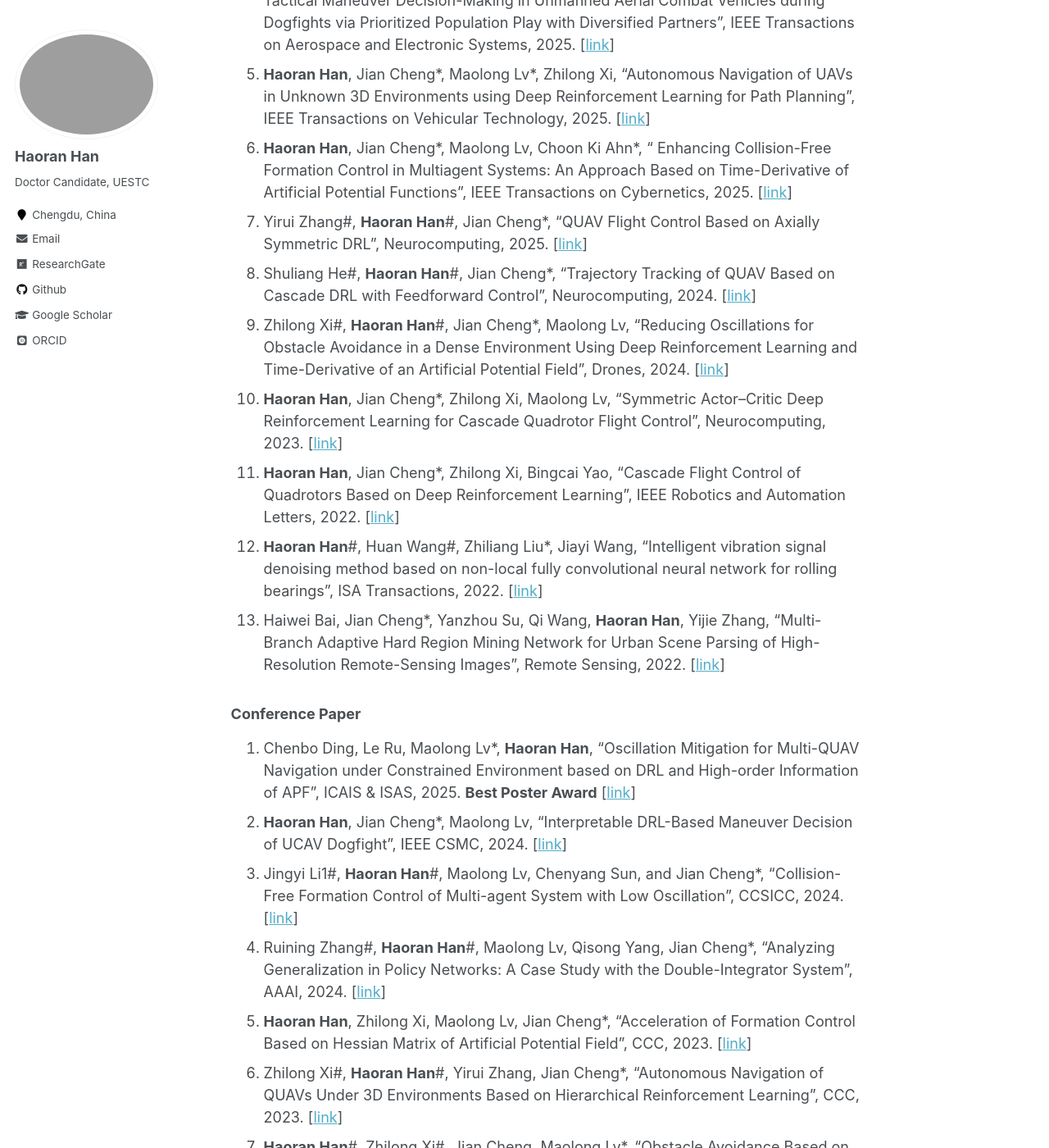
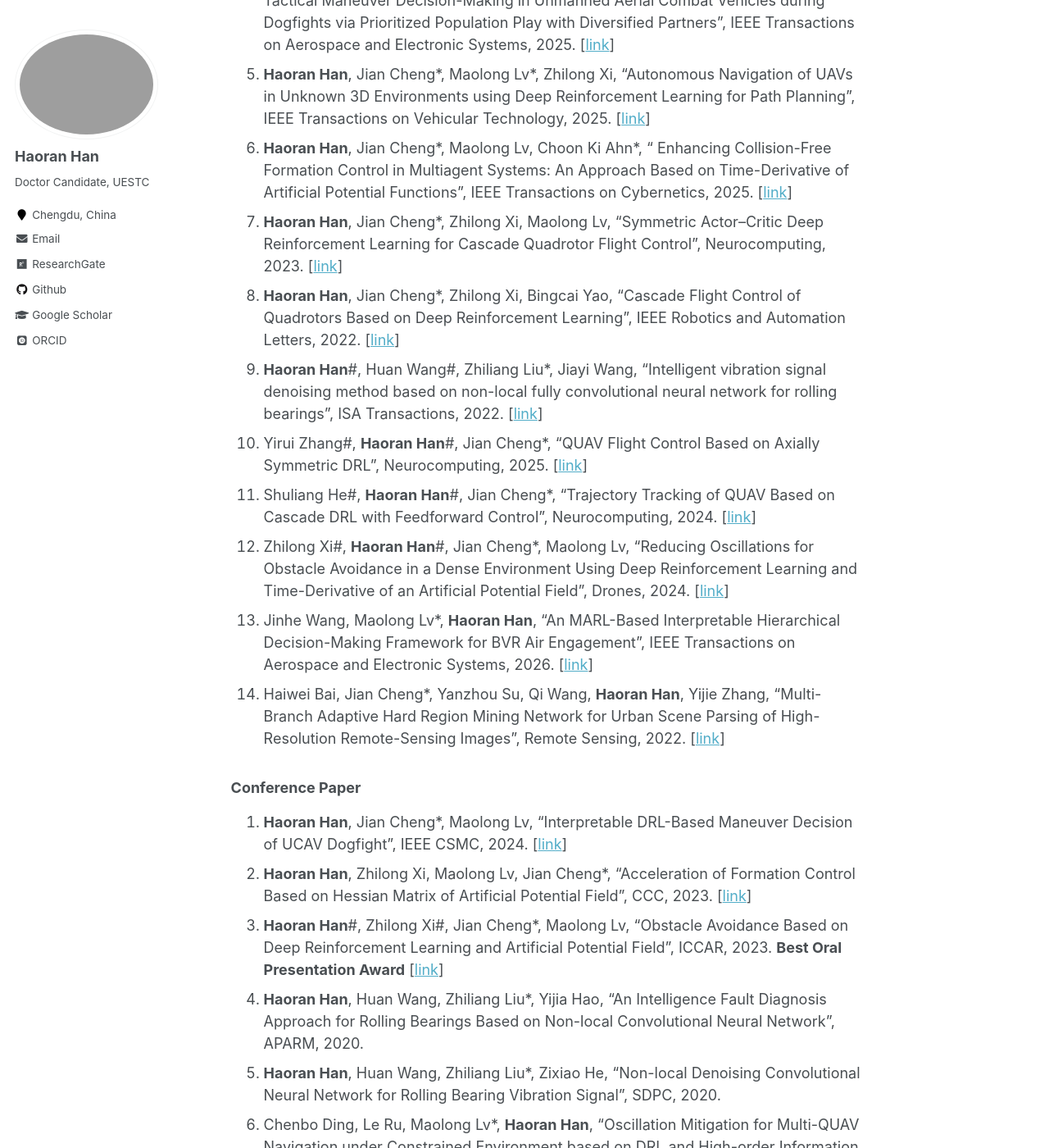
Before and after one commit to Han-Adam/Han-Adam.github.io, a Jekyll site: the page built from _pages/about.md, in a window 1280 px wide and 1400 px high, scrolled down 1224 px. Shown: the whole window at 82% size. Built offline with Jekyll 4.4.1, drawn with Linux system fonts in a browser that asks for light colours; some web fonts are replaced; some of the changed text lies outside the part shown.

Commit message:
Update about.md

```diff
--- a/_pages/about.md
+++ b/_pages/about.md
@@ -30,28 +30,29 @@ I am chasing my PHD at School of Information and Communication Engineering, Univ
 5. **Haoran Han**, Jian Cheng\*, Maolong Lv\*, Zhilong Xi, "Autonomous Navigation of UAVs in Unknown 3D
  Environments using Deep Reinforcement Learning for Path Planning",  IEEE Transactions on Vehicular Technology, 2025. [[link](https://ieeexplore.ieee.org/document/11045211)]
 6. **Haoran Han**, Jian Cheng\*, Maolong Lv, Choon Ki Ahn\*, " Enhancing Collision-Free Formation Control in Multiagent Systems: An Approach Based on Time-Derivative of Artificial Potential Functions", IEEE Transactions on Cybernetics, 2025. [[link](https://ieeexplore.ieee.org/document/10993499)]
-7. Yirui Zhang#, **Haoran Han**#, Jian Cheng*, "QUAV Flight Control Based on Axially Symmetric DRL", Neurocomputing, 2025. [[link](https://www.sciencedirect.com/science/article/pii/S0925231225003753)]
-8. Shuliang He#, **Haoran Han**#, Jian Cheng*, "Trajectory Tracking of QUAV Based on Cascade DRL with Feedforward Control", Neurocomputing, 2024. [[link](https://www.sciencedirect.com/science/article/pii/S0925231224018289)]
-9. Zhilong Xi#, **Haoran Han**#, Jian Cheng*, Maolong Lv, "Reducing Oscillations for Obstacle Avoidance in a Dense Environment Using Deep Reinforcement Learning and Time-Derivative of an Artificial Potential Field", Drones, 2024. [[link](https://www.mdpi.com/2504-446X/8/3/85)]
-10. **Haoran Han**, Jian Cheng*, Zhilong Xi, Maolong Lv, "Symmetric Actor–Critic Deep Reinforcement Learning for Cascade Quadrotor Flight Control", Neurocomputing, 2023. [[link](https://www.sciencedirect.com/science/article/pii/S0925231223009128)]
-11. **Haoran Han**, Jian Cheng*, Zhilong Xi, Bingcai Yao, "Cascade Flight Control of Quadrotors Based on
+7. **Haoran Han**, Jian Cheng*, Zhilong Xi, Maolong Lv, "Symmetric Actor–Critic Deep Reinforcement Learning for Cascade Quadrotor Flight Control", Neurocomputing, 2023. [[link](https://www.sciencedirect.com/science/article/pii/S0925231223009128)]
+8. **Haoran Han**, Jian Cheng*, Zhilong Xi, Bingcai Yao, "Cascade Flight Control of Quadrotors Based on
 Deep Reinforcement Learning", IEEE Robotics and Automation Letters, 2022. [[link](https://ieeexplore.ieee.org/document/9850366)]
-12. **Haoran Han**#, Huan Wang#, Zhiliang Liu*, Jiayi Wang, "Intelligent vibration signal denoising method based on non-local fully convolutional neural network for rolling bearings", ISA Transactions, 2022. [[link](https://doi.org/10.1016/j.isatra.2021.04.022)]
-13. Haiwei Bai, Jian Cheng*, Yanzhou Su, Qi Wang, **Haoran Han**, Yijie Zhang, "Multi-Branch Adaptive Hard Region Mining Network for Urban Scene Parsing of High-Resolution Remote-Sensing Images", Remote Sensing, 2022. [[link](https://www.mdpi.com/2072-4292/14/21/5527/htm)]
+9. **Haoran Han**#, Huan Wang#, Zhiliang Liu*, Jiayi Wang, "Intelligent vibration signal denoising method based on non-local fully convolutional neural network for rolling bearings", ISA Transactions, 2022. [[link](https://doi.org/10.1016/j.isatra.2021.04.022)]
+10. Yirui Zhang#, **Haoran Han**#, Jian Cheng*, "QUAV Flight Control Based on Axially Symmetric DRL", Neurocomputing, 2025. [[link](https://www.sciencedirect.com/science/article/pii/S0925231225003753)]
+11. Shuliang He#, **Haoran Han**#, Jian Cheng*, "Trajectory Tracking of QUAV Based on Cascade DRL with Feedforward Control", Neurocomputing, 2024. [[link](https://www.sciencedirect.com/science/article/pii/S0925231224018289)]
+12. Zhilong Xi#, **Haoran Han**#, Jian Cheng*, Maolong Lv, "Reducing Oscillations for Obstacle Avoidance in a Dense Environment Using Deep Reinforcement Learning and Time-Derivative of an Artificial Potential Field", Drones, 2024. [[link](https://www.mdpi.com/2504-446X/8/3/85)]
+13. Jinhe Wang, Maolong Lv\*, **Haoran Han**, "An MARL-Based Interpretable Hierarchical Decision-Making Framework for BVR Air Engagement", IEEE Transactions on Aerospace and Electronic Systems, 2026. [[link](https://xplorestaging.ieee.org/document/11717856/)]
+14. Haiwei Bai, Jian Cheng*, Yanzhou Su, Qi Wang, **Haoran Han**, Yijie Zhang, "Multi-Branch Adaptive Hard Region Mining Network for Urban Scene Parsing of High-Resolution Remote-Sensing Images", Remote Sensing, 2022. [[link](https://www.mdpi.com/2072-4292/14/21/5527/htm)]
 
 ### Conference Paper
-1. Chenbo Ding, Le Ru, Maolong Lv*, **Haoran Han**, "Oscillation Mitigation for Multi-QUAV Navigation under Constrained Environment based on DRL and High-order Information of APF", ICAIS & ISAS, 2025. **Best Poster Award** [[link](https://ieeexplore.ieee.org/abstract/document/11052163)]
-2. **Haoran Han**, Jian Cheng*, Maolong Lv, "Interpretable DRL-Based Maneuver Decision of UCAV Dogfight", IEEE CSMC, 2024. [[link](https://ieeexplore.ieee.org/document/10831270)]
-3. Jingyi Li1#, **Haoran Han**#, Maolong Lv, Chenyang Sun, and Jian Cheng*, "Collision-Free Formation Control
+1. **Haoran Han**, Jian Cheng*, Maolong Lv, "Interpretable DRL-Based Maneuver Decision of UCAV Dogfight", IEEE CSMC, 2024. [[link](https://ieeexplore.ieee.org/document/10831270)]
+2. **Haoran Han**, Zhilong Xi, Maolong Lv, Jian Cheng*, "Acceleration of Formation Control Based on Hessian Matrix of Artificial Potential Field", CCC, 2023. [[link](https://ieeexplore.ieee.org/abstract/document/10240751)]
+3. **Haoran Han**#, Zhilong Xi#, Jian Cheng*, Maolong Lv, "Obstacle Avoidance Based on Deep Reinforcement Learning and Artificial Potential Field", ICCAR, 2023. **Best Oral Presentation Award** [[link](https://ieeexplore.ieee.org/document/10151771)]
+4. **Haoran Han**, Huan Wang, Zhiliang Liu*, Yijia Hao, "An Intelligence Fault Diagnosis Approach for Rolling Bearings Based on Non-local Convolutional Neural Network", APARM, 2020.
+5. **Haoran Han**, Huan Wang, Zhiliang Liu*, Zixiao He, "Non-local Denoising Convolutional Neural Network for Rolling Bearing Vibration Signal", SDPC, 2020.
+6. Chenbo Ding, Le Ru, Maolong Lv*, **Haoran Han**, "Oscillation Mitigation for Multi-QUAV Navigation under Constrained Environment based on DRL and High-order Information of APF", ICAIS & ISAS, 2025. **Best Poster Award** [[link](https://ieeexplore.ieee.org/abstract/document/11052163)]
+7. Jingyi Li1#, **Haoran Han**#, Maolong Lv, Chenyang Sun, and Jian Cheng*, "Collision-Free Formation Control
  of Multi-agent System with Low Oscillation", CCSICC, 2024. [[link](https://link.springer.com/chapter/10.1007/978-981-97-3328-6_14)]
-4. Ruining Zhang#, **Haoran Han**#, Maolong Lv, Qisong Yang, Jian Cheng*, "Analyzing Generalization in Policy Networks: A Case Study with the Double-Integrator System", AAAI, 2024. [[link](https://ojs.aaai.org/index.php/AAAI/article/view/29623)]
-5. **Haoran Han**, Zhilong Xi, Maolong Lv, Jian Cheng*, "Acceleration of Formation Control Based on Hessian Matrix of Artificial Potential Field", CCC, 2023. [[link](https://ieeexplore.ieee.org/abstract/document/10240751)]
-6. Zhilong Xi#, **Haoran Han**#, Yirui Zhang, Jian Cheng*, "Autonomous Navigation of QUAVs Under 3D Environments Based on Hierarchical Reinforcement Learning", CCC, 2023. [[link](https://ieeexplore.ieee.org/document/10239903)]
-7. **Haoran Han**#, Zhilong Xi#, Jian Cheng, Maolong Lv*, "Obstacle Avoidance Based on Deep Reinforcement Learning and Artificial Potential Field", ICCAR, 2023. **Best Oral Presentation Award** [[link](https://ieeexplore.ieee.org/document/10151771)]
-8. Ting Ai, Zhiliang Liu*, Huan Wang, **Haoran Han**, "Robust Vibration Signal Denoising and Diagnosis Using Encoder-Decoder Networks with Cross-layer Residual Connection", PHM, 2021.
-9. Yijia Hao, Huan Wang, Zhiliang Liu*, **Haoran Han**, "Multi-scale CNN based on attention mechanism for rolling bearing fault diagnosis", APARM, 2020.
-10. **Haoran Han**, Huan Wang, Zhiliang Liu*, Yijia Hao, "An Intelligence Fault Diagnosis Approach for Rolling Bearings Based on Non-local Convolutional Neural Network", APARM, 2020.
-11. **Haoran Han**, Huan Wang, Zhiliang Liu*, Zixiao He, "Non-local Denoising Convolutional Neural Network for Rolling Bearing Vibration Signal", SDPC, 2020.
+8. Ruining Zhang#, **Haoran Han**#, Maolong Lv, Qisong Yang, Jian Cheng*, "Analyzing Generalization in Policy Networks: A Case Study with the Double-Integrator System", AAAI, 2024. [[link](https://ojs.aaai.org/index.php/AAAI/article/view/29623)]
+9. Zhilong Xi#, **Haoran Han**#, Yirui Zhang, Jian Cheng*, "Autonomous Navigation of QUAVs Under 3D Environments Based on Hierarchical Reinforcement Learning", CCC, 2023. [[link](https://ieeexplore.ieee.org/document/10239903)]
+10. Ting Ai, Zhiliang Liu*, Huan Wang, **Haoran Han**, "Robust Vibration Signal Denoising and Diagnosis Using Encoder-Decoder Networks with Cross-layer Residual Connection", PHM, 2021.
+11. Yijia Hao, Huan Wang, Zhiliang Liu*, **Haoran Han**, "Multi-scale CNN based on attention mechanism for rolling bearing fault diagnosis", APARM, 2020.
 
 ### Preprint Paper
 **Haoran Han**, "Solution of Nonhomogeneous Linear Recurrence Relations with Constant Coefficient based on Variation of Parameter". [[link](https://www.techrxiv.org/users/787272/articles/1283884-solution-of-nonhomogeneous-linear-recurrence-relations-with-constant-coefficient-based-on-variation-of-parameter)]
```
